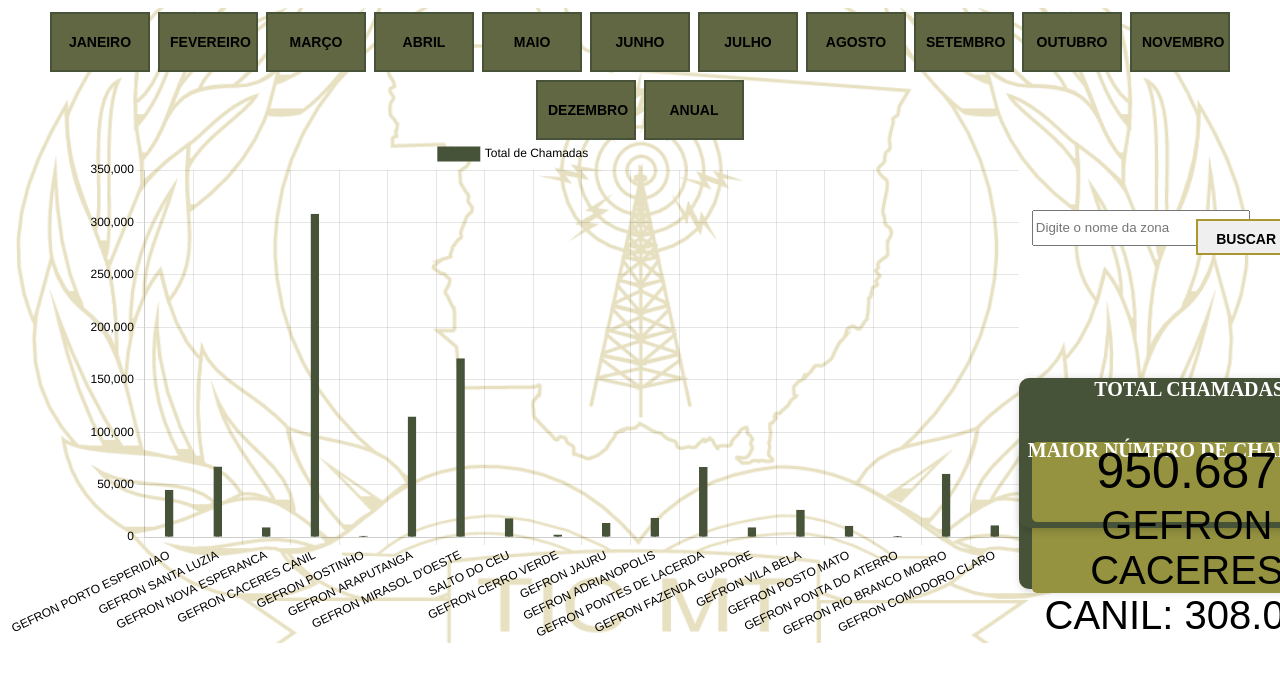
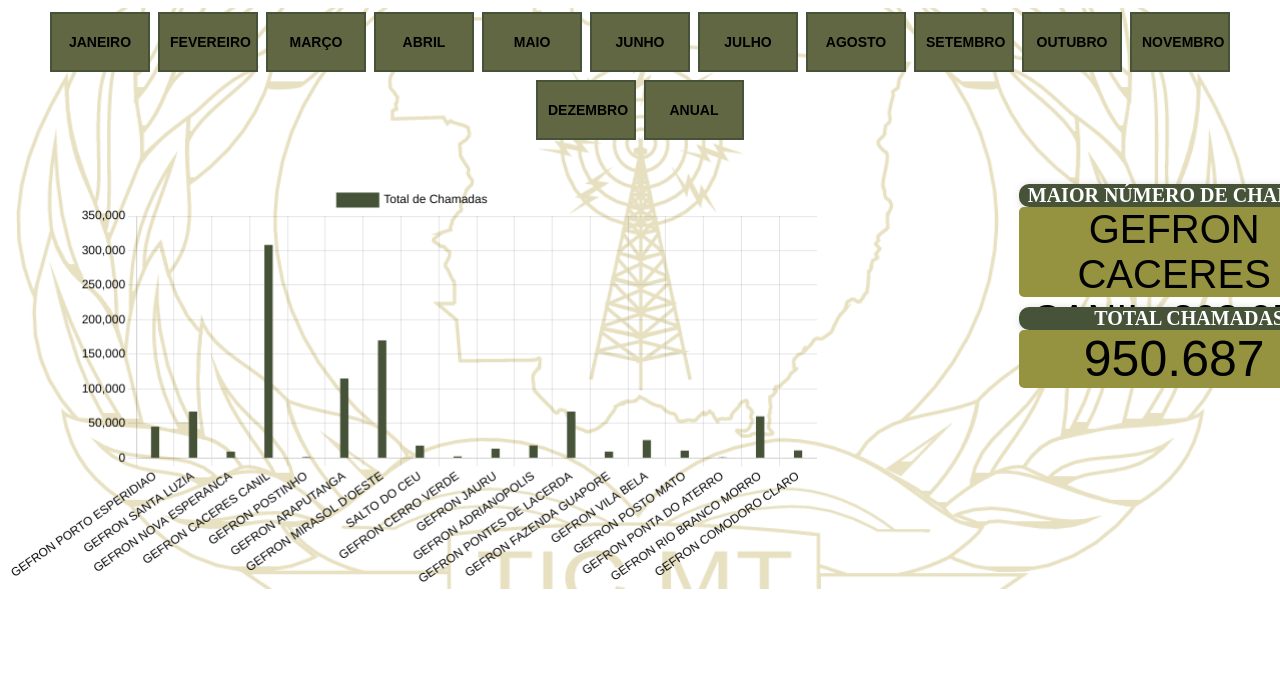
Before and after one commit to Satellite63/Gefron, a plain HTML site: page index.html in a window 1280 px wide. Shown: the top 682 px of the page. Drawn offline with nearby package versions, Linux system fonts and the light colour scheme; no server answers.

Commit message:
adicionando responsividade na pagina inicial

```diff
--- a/index.html
+++ b/index.html
@@ -57,13 +57,18 @@
             height: 50px;
         }
 
+        .graficos {
+            width: 80%;
+            height: 100%;
+        }
         /* Container dos gráficos */
-        .graficos {
+        .graficos canva{
             display: flex;
             margin-top: -10%;
-            height: auto;
-            width: 100%; /* Faz com que a div dos gráficos ocupe 100% da largura */
+            height: 100%;
+            width: 100%;
             z-index: 1;
+            flex-direction: column-reverse;
         }
 
         /* Personaliza o gráfico principal */
@@ -74,8 +79,6 @@
 
         /* Estilo dos quadrados informativos */
         .quadrado {
-            margin-top: 23.3%;
-            margin-left: 80%;
             width: 340px;
             height: 150px;
             background-color: #465338;
@@ -88,8 +91,6 @@
 
         /* Quadrado menor para exibição de detalhes */
         .quadradoMenor {
-            margin-left: 81%;
-            margin-top: -6.8%;
             width: 310px;
             height: 90px;
             background-color: #959340;
@@ -101,8 +102,7 @@
 
         /* Segundo quadrado para exibição de dados adicionais */
         .quadrado2 {
-            margin-top: -17%;
-            margin-left: 80%;
+            margin-top: 10px;
             width: 340px;
             height: 150px;
             background-color: #465338;
@@ -115,8 +115,6 @@
 
         /* Quadrado para exibição do total de chamadas */
         .quadradoTotalChamadas {
-            margin-left: 81%;
-            margin-top: -6.8%;
             width: 310px;
             height: 80px;
             background-color: #959340;
@@ -128,8 +126,6 @@
 
         /* Caixa de entrada para busca de zonas */
         #zonaInput {
-            margin-top: 12%;
-            margin-left: 81% !important;
             width: 210px;
             height: 30px;
             z-index: 2;
@@ -137,8 +133,8 @@
 
         /* Botão de busca para zona específica */
         .buttonBuscar {
-            margin-top: -2.15%!important;
-            margin-left: 94%!important;
+        margin-top: -2.15% !important;
+        margin-left: 94% !important;
         border: none;
         color: black;
         padding: 10px 10px;
@@ -157,6 +153,19 @@
         .buttonBuscar:hover {
             background-color: #ab9731;
             color: azure;
+        }
+
+        .graficos-botoes{
+            margin-top: 10%;
+            display: flex;
+            flex-direction: row;
+        }
+
+        .graficos-botoes .botoes{
+            display: flex;
+            flex-direction: column;
+            width: 20%;
+
         }
 
     </style>
@@ -181,7 +190,16 @@
             <button class="button" onclick="gerarGraficoTotalChamadas('novembro.csv');"><strong>NOVEMBRO</strong></button>
             <button class="button" onclick="gerarGraficoTotalChamadas('dezembro.csv');"><strong>DEZEMBRO</strong></button>
             <button class="button" onclick="gerarGraficoTotalChamadas('Anual.csv')"><strong>ANUAL</strong></button>
-
+        </div>
+        <div class="graficos-botoes">
+            <div class="graficos">
+                <canvas id="myChartTotalChamadas"></canvas> <!-- Canvas para o gráfico principal -->
+            </div>
+            <div class="botoes">
+                <!-- Campo de entrada para buscar por zona -->
+                <!-- <input type="text" id="zonaInput" placeholder="Digite o nome da zona" /> -->
+                <!-- Botão de busca para a zona -->
+                <!-- <button class="buttonBuscar" onclick="buscarZona();"><strong>BUSCAR</strong></button> -->
                  <!-- Quadrado informativo para o maior número de chamadas -->
                 <div class="quadrado" id="quadradoMaiorNumero"><strong>MAIOR NÚMERO DE CHAMADAS</strong></div>
                 <!-- Quadrado menor para exibir o valor -->
@@ -191,15 +209,6 @@
                 <!-- Quadrado para exibir o valor total das chamadas -->
                 <div class="quadradoTotalChamadas" id="quadradoTotalChamadas"></div>
             </div>
-
-        <!-- Campo de entrada para buscar por zona -->
-        <input type="text" id="zonaInput" placeholder="Digite o nome da zona" />
-        <!-- Botão de busca para a zona -->
-        <button class="buttonBuscar" onclick="buscarZona();"><strong>BUSCAR</strong></button>
-
-        <!-- Div para exibir os gráficos de chamadas -->
-        <div class="graficos">
-            <canvas id="myChartTotalChamadas"></canvas> <!-- Canvas para o gráfico principal -->
         </div>
     </div>
 
```
Lines whose indentation alone changed are shown as unchanged.
